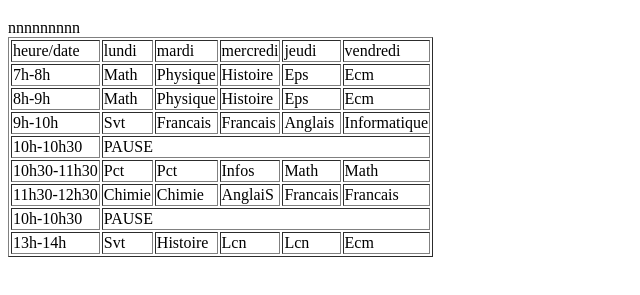
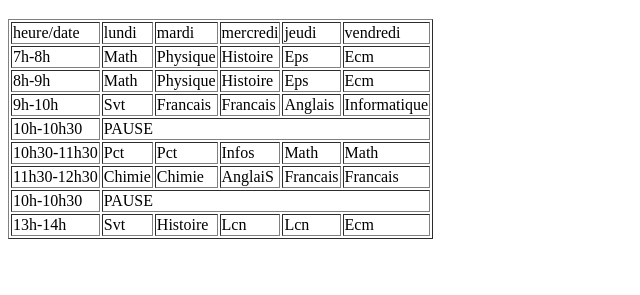
Before and after one commit to Raissa406/emplois-de-temps, a plain HTML site: page index.html in a window 1280 px wide. Shown: the part 61-356 px from the top of the page, without its empty margins (0-640 px from the left). Drawn offline with Linux system fonts and the light colour scheme.

Commit message:
version-ini

```diff
--- a/index.html
+++ b/index.html
@@ -13,7 +13,7 @@
             <td>mercredi</td>
             <td>jeudi</td>
             <td>vendredi</td>
-            nnnnnnnnn
+
 
         </tr>
         <tr>
```
